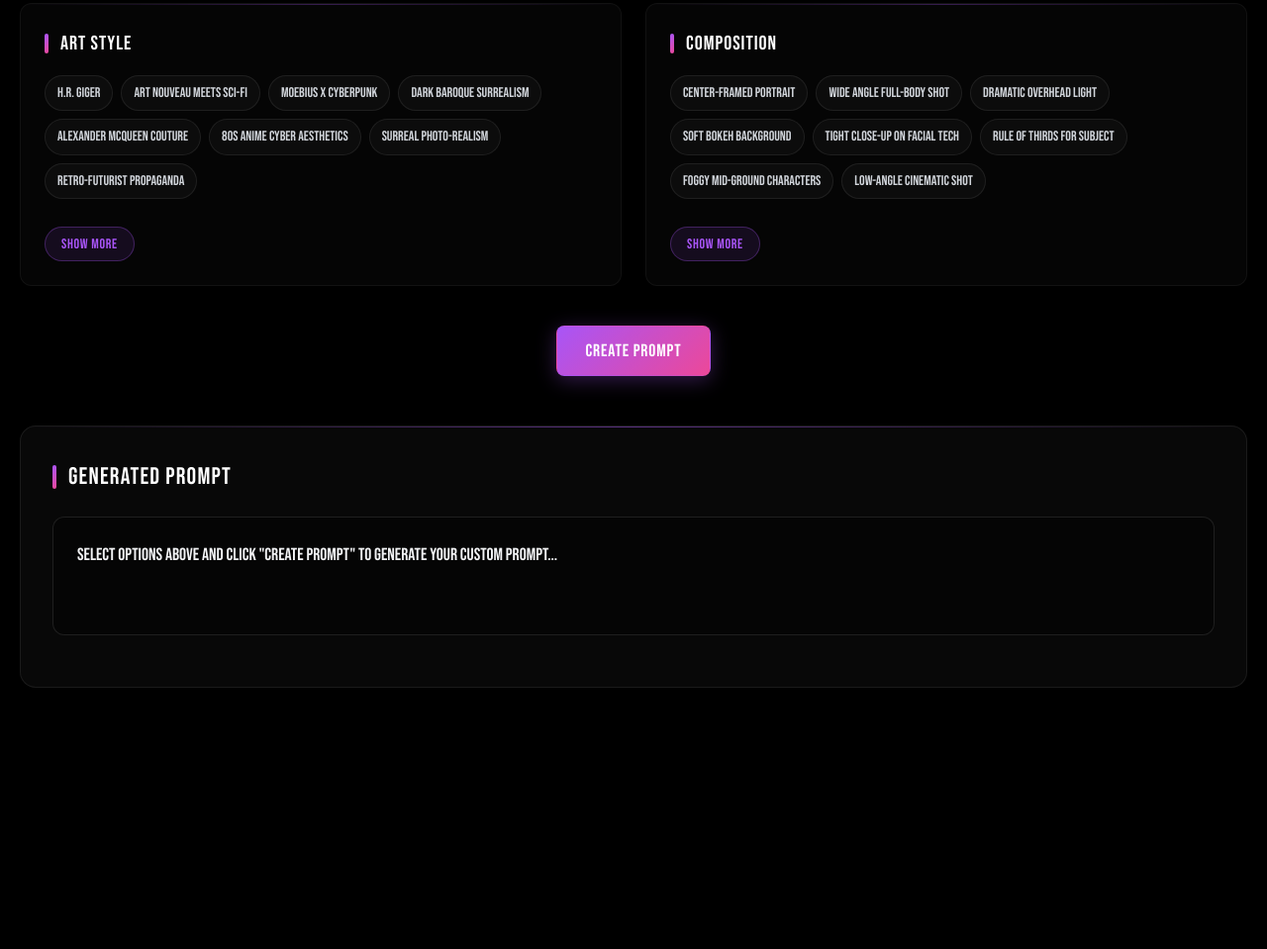
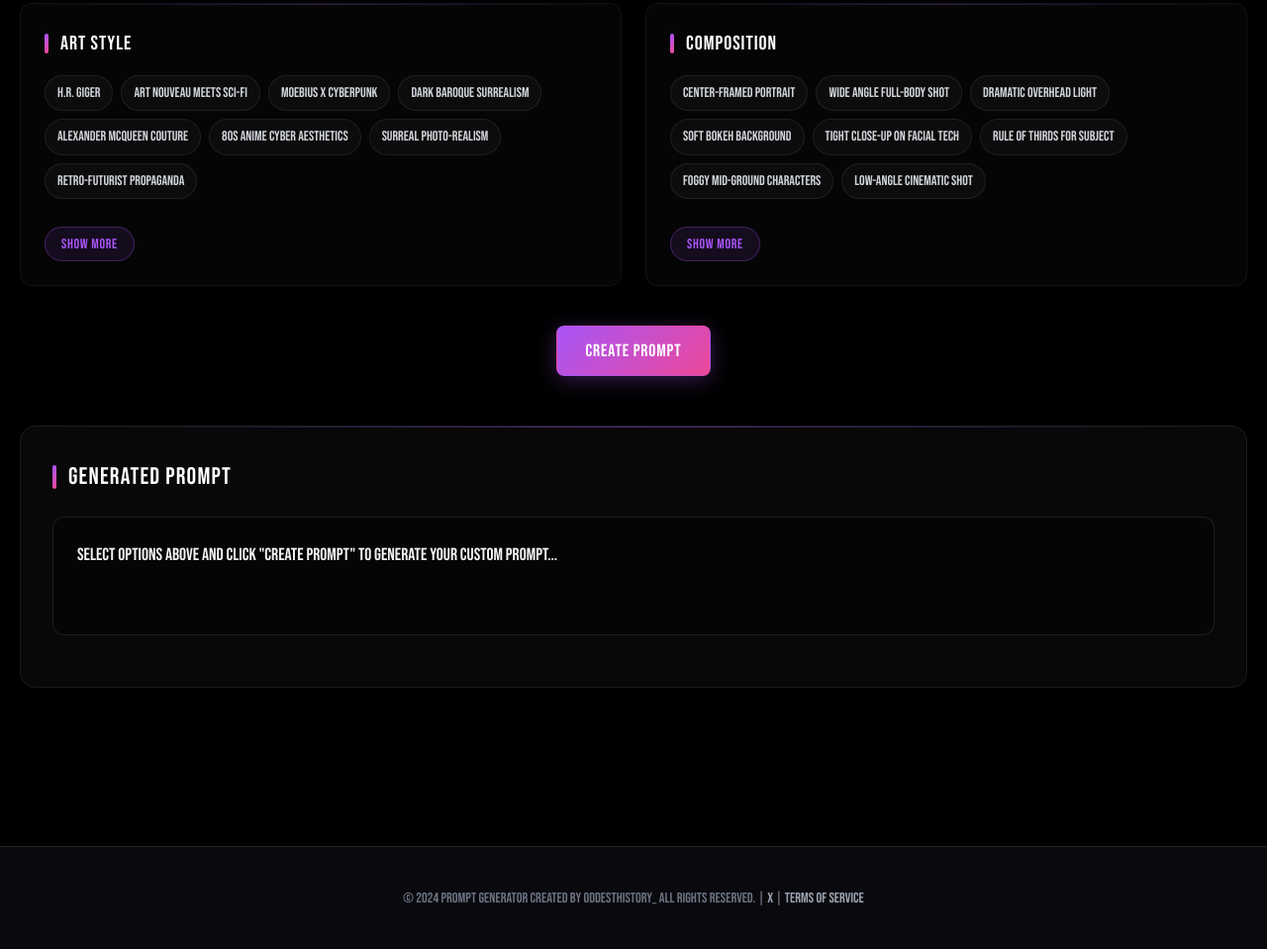
Before and after one commit to djc200483/prompts, a website: page generator.html in a window 1280 px wide. Shown: the part 1764-2723 px from the top of the page at 99% size. Before the commit the page ends 2539 px from the top, so only its background shows below. Drawn offline with Linux system fonts and the light colour scheme.

```diff
--- a/generator.html
+++ b/generator.html
@@ -553,6 +553,34 @@
             .history-section {
                 padding: 20px;
             }
+        }
+
+        .footer {
+            background: rgba(10, 10, 15, 0.95);
+            border-top: 1px solid rgba(255, 255, 255, 0.1);
+            padding: 40px 20px;
+            text-align: center;
+            margin-top: 80px;
+        }
+
+        .footer-content {
+            max-width: 1200px;
+            margin: 0 auto;
+        }
+
+        .footer-text {
+            color: #6b7280;
+            font-size: 0.9rem;
+        }
+
+        .footer-link {
+            color: #9ca3af;
+            text-decoration: none;
+            transition: color 0.3s ease;
+        }
+
+        .footer-link:hover {
+            color: #a855f7;
         }
     </style>
 </head>
@@ -1908,5 +1936,15 @@
         // Initialize the app when page loads
         window.onload = init;
     </script>
+
+    <footer class="footer">
+        <div class="footer-content">
+            <p class="footer-text">
+                © 2024 Prompt Generator created by OddestHistory_ All rights reserved. |
+                <a href="https://x.com/OddestHistory_" target="_blank" class="footer-link">X</a> |
+                <a href="/terms.html" target="_blank" class="footer-link">Terms of Service</a>
+            </p>
+        </div>
+    </footer>
 </body>
 </html>
```
Also changed, not shown: index.html (+38 -0 lines).
